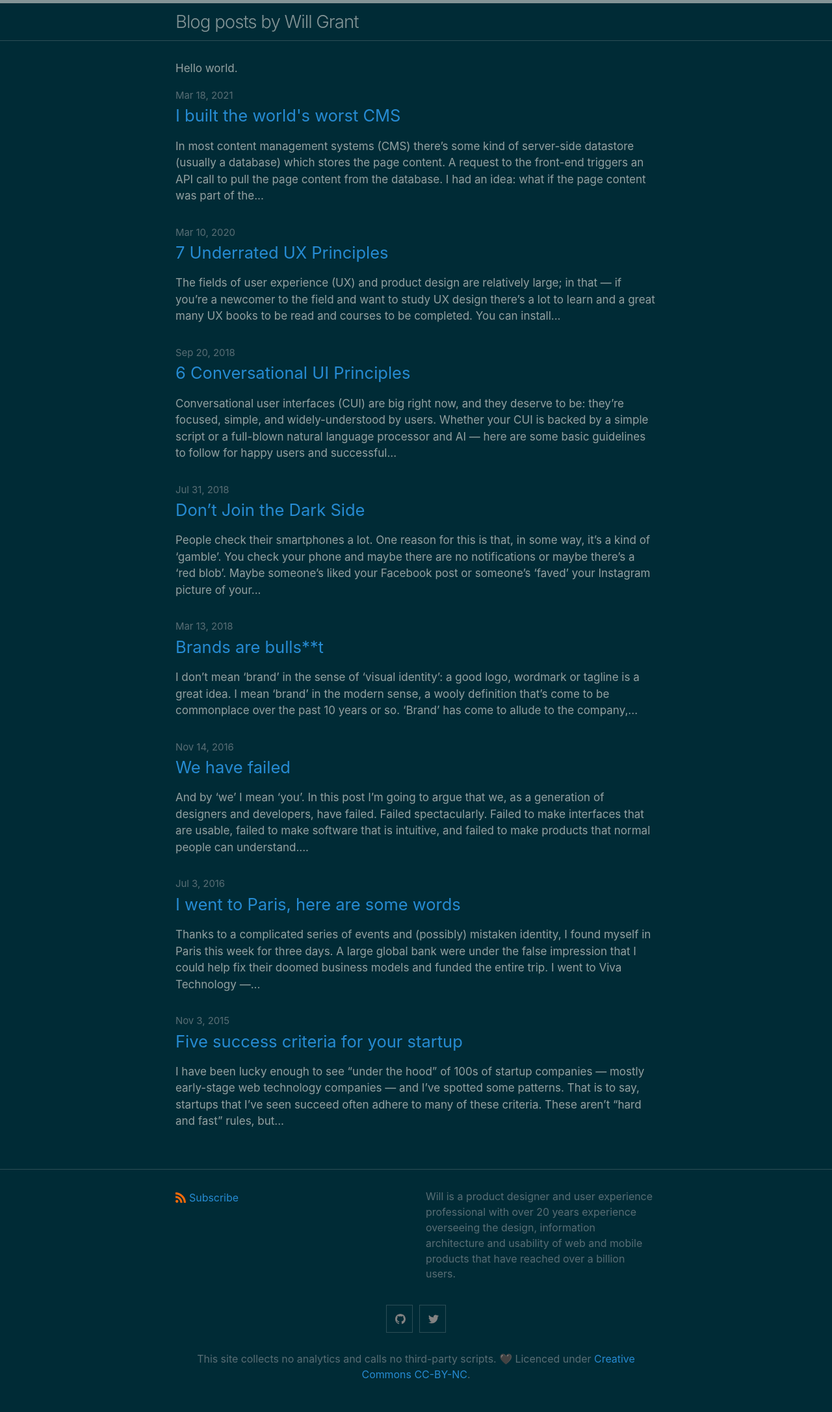
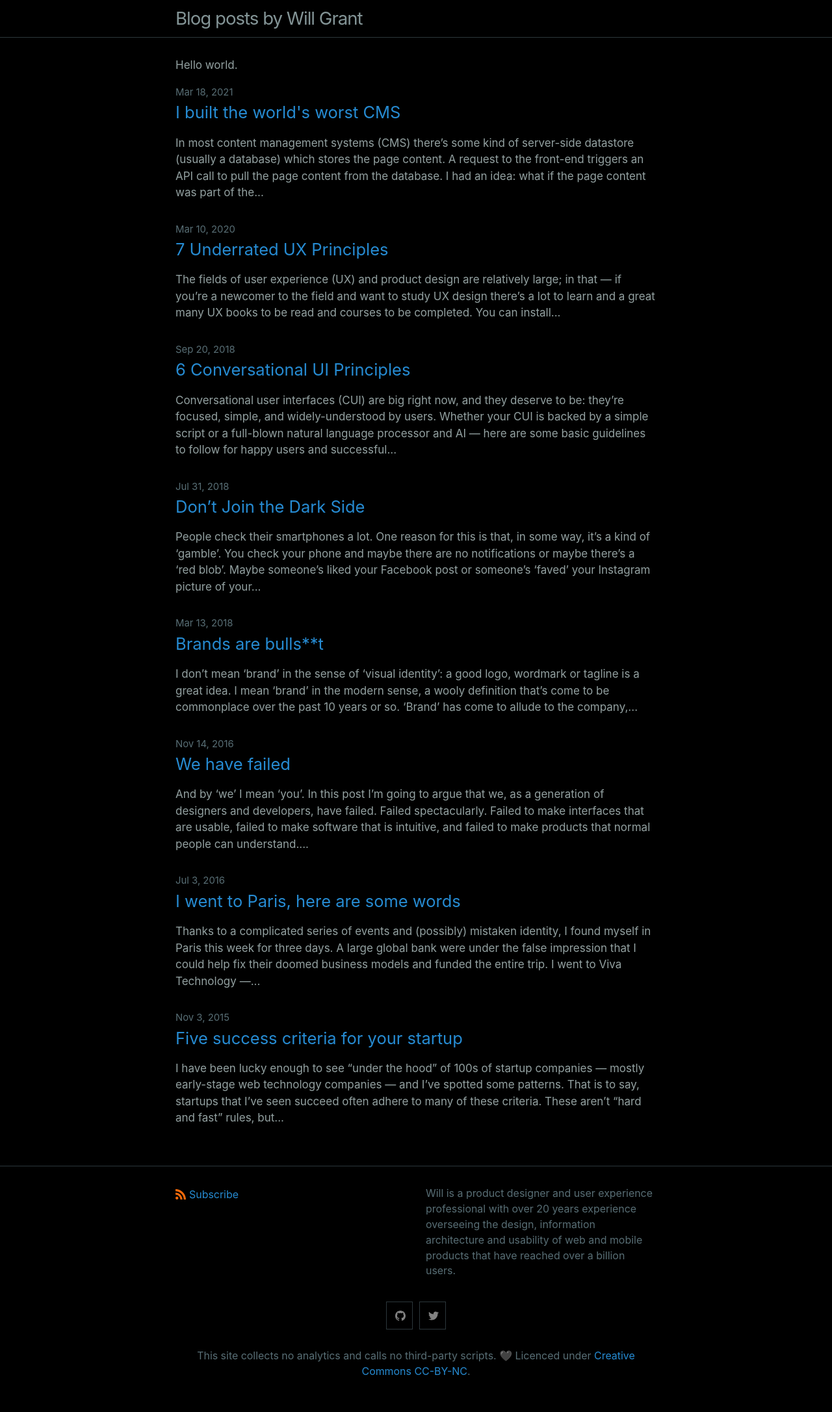
Before and after one commit to wgx/blog.willgrant.org, a Jekyll site: the page built from index.md, in a window 1280 px wide. Shown: the whole page at 65% size. Built offline with Jekyll 4.4.1, drawn with Linux system fonts in a browser that asks for light colours; our own code applies the rules of GitHub Pages for plain Markdown files.

Commit message:
css tweaks

```diff
--- a/_sass/minima/_layout.scss
+++ b/_sass/minima/_layout.scss
@@ -2,7 +2,6 @@
  * Site header
  */
 .site-header {
-  border-top: 5px solid $border-color-03;
   border-bottom: 1px solid $border-color-01;
   min-height: $spacing-unit * 1.865;
   line-height: $base-line-height * $base-font-size * 2.25;
@@ -13,7 +12,7 @@
 
 .site-title {
   @include relative-font-size(1.625);
-  font-weight: 300;
+  font-weight: 400;
   letter-spacing: -1px;
   margin-bottom: 0;
   float: left;
--- a/_sass/minima/skins/solarized.scss
+++ b/_sass/minima/skins/solarized.scss
@@ -14,7 +14,7 @@ $sol-is-dark: false !default;
 // ------------
 // The inline comments show the canonical L*a*b values for each color.
 
-$sol-base03:   #002b36;  // 15 -12 -12
+$sol-base03:   #000000;  // 15 -12 -12
 $sol-base02:   #073642;  // 20 -12 -12
 $sol-base01:   #586e75;  // 45 -07 -07
 $sol-base00:   #657b83;  // 50 -07 -07
```
